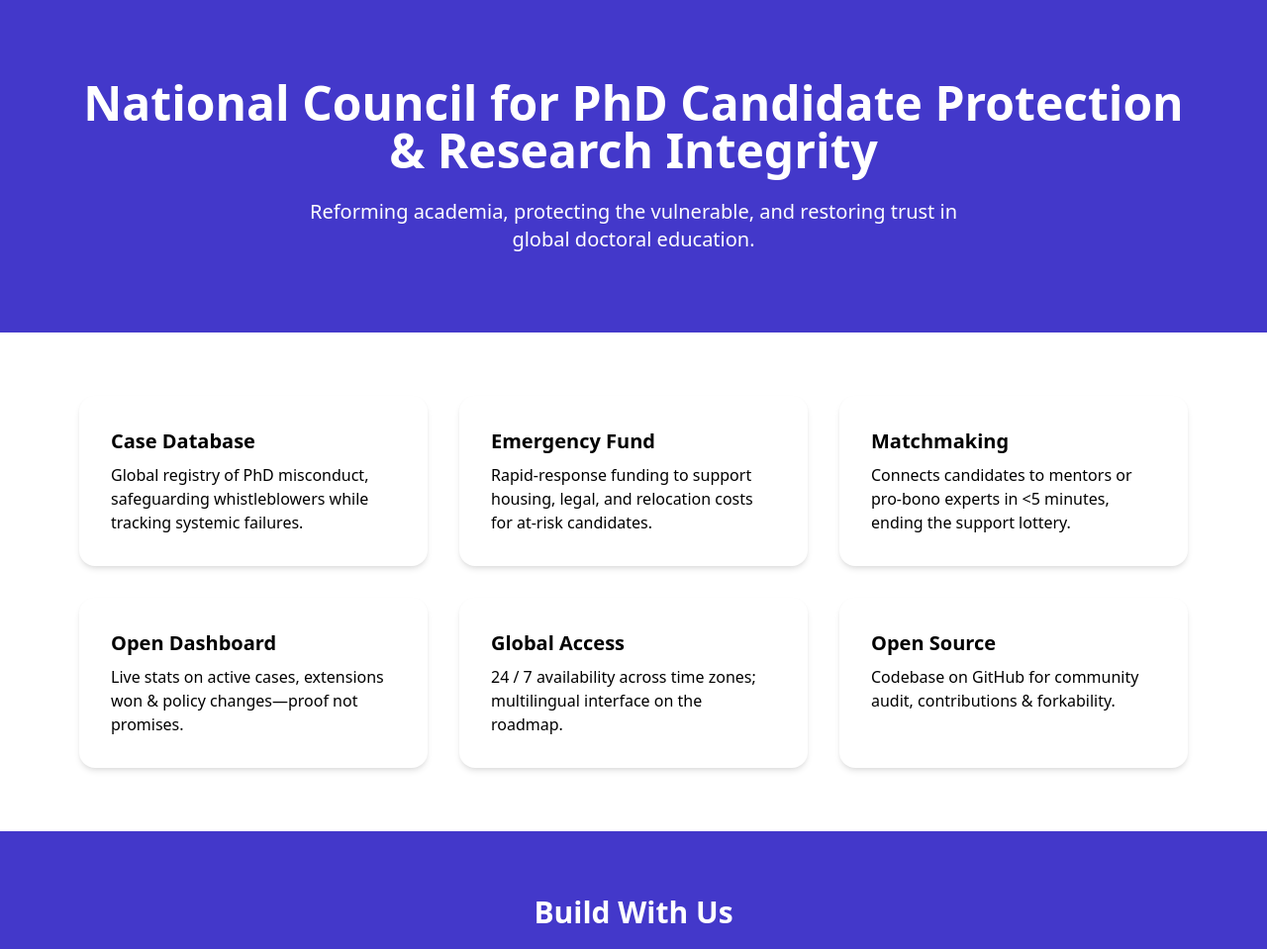
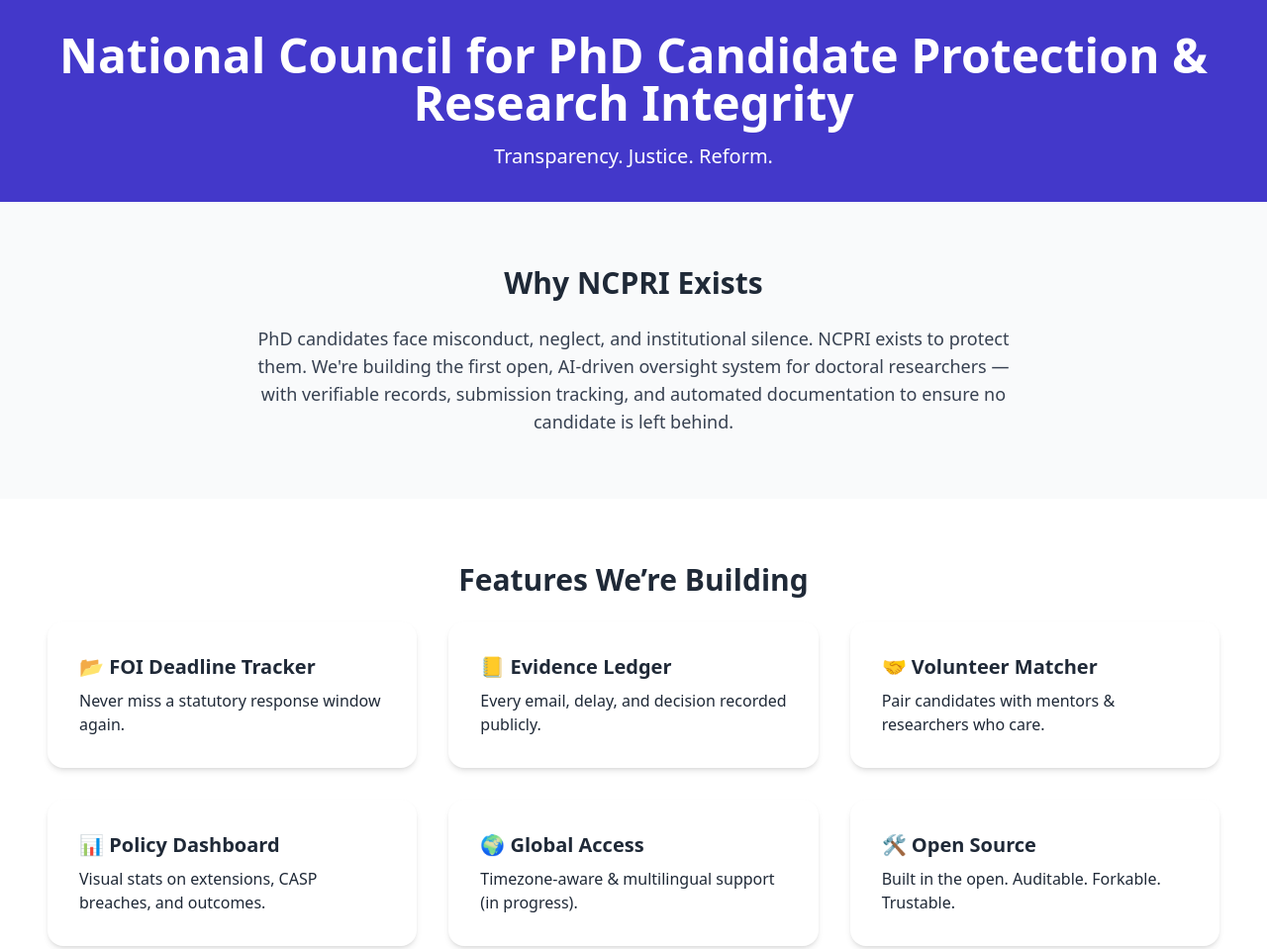
Before and after one commit to costapaquette/ncpri-site, a plain HTML site: page index.html in a window 1280 px wide. Shown: the top 959 px of the page at 99% size. Drawn offline with nearby package versions, Linux system fonts and the light colour scheme.

Commit message:
Replace with full working homepage

```diff
--- a/index.html
+++ b/index.html
@@ -3,46 +3,60 @@
 <head>
   <meta charset="UTF-8" />
   <meta name="viewport" content="width=device-width, initial-scale=1.0" />
-  <title>NCPRI – National Council for PhD Candidate Protection & Research Integrity</title>
-  <link rel="stylesheet" href="https://cdn.jsdelivr.net/npm/tailwindcss@2.2.19/dist/tailwind.min.css">
+  <title>NCPRI – Candidate Protection</title>
+  <link href="https://fonts.googleapis.com/css2?family=Inter:wght@400;600;700&display=swap" rel="stylesheet" />
+  <script src="https://cdn.tailwindcss.com"></script>
 </head>
-<body class="bg-stone-50 text-stone-800">
+<body class="bg-white text-gray-800 font-sans leading-normal tracking-normal">
 
-  <!-- HERO -->
-  <section class="bg-indigo-700 text-white py-20">
-    <div class="container mx-auto px-6 md:px-12 lg:px-20 text-center">
-      <h1 class="text-3xl md:text-5xl font-bold mb-6 leading-tight">National Council for PhD Candidate Protection & Research Integrity</h1>
-      <p class="text-lg md:text-xl max-w-2xl mx-auto">Reforming academia, protecting the vulnerable, and restoring trust in global doctoral education.</p>
+  <!-- HEADER -->
+  <header class="bg-indigo-700 text-white py-8">
+    <div class="container mx-auto px-6 md:px-12 text-center">
+      <h1 class="text-3xl md:text-5xl font-extrabold mb-4">National Council for PhD Candidate Protection & Research Integrity</h1>
+      <p class="text-lg md:text-xl font-light">Transparency. Justice. Reform.</p>
+    </div>
+  </header>
+
+  <!-- INTRO -->
+  <section class="py-16 bg-gray-50">
+    <div class="container mx-auto px-6 md:px-12 text-center">
+      <h2 class="text-2xl md:text-3xl font-bold mb-6">Why NCPRI Exists</h2>
+      <p class="max-w-3xl mx-auto text-lg text-gray-700">
+        PhD candidates face misconduct, neglect, and institutional silence. NCPRI exists to protect them.
+        We're building the first open, AI‑driven oversight system for doctoral researchers — with verifiable records,
+        submission tracking, and automated documentation to ensure no candidate is left behind.
+      </p>
     </div>
   </section>
 
   <!-- FEATURES -->
-  <section class="py-16">
-    <div class="container mx-auto px-6 md:px-12 lg:px-20">
-      <div class="grid gap-8 md:grid-cols-2 lg:grid-cols-3">
+  <section class="py-16 bg-white">
+    <div class="container mx-auto px-6 md:px-12">
+      <h2 class="text-2xl md:text-3xl font-bold mb-6 text-center">Features We’re Building</h2>
+      <div class="grid gap-8 md:grid-cols-3">
         <div class="bg-white rounded-2xl p-8 shadow-md">
-          <h3 class="text-xl font-semibold mb-2">Case Database</h3>
-          <p>Global registry of PhD misconduct, safeguarding whistleblowers while tracking systemic failures.</p>
+          <h3 class="text-xl font-semibold mb-2">📂 FOI Deadline Tracker</h3>
+          <p>Never miss a statutory response window again.</p>
         </div>
         <div class="bg-white rounded-2xl p-8 shadow-md">
-          <h3 class="text-xl font-semibold mb-2">Emergency Fund</h3>
-          <p>Rapid-response funding to support housing, legal, and relocation costs for at-risk candidates.</p>
+          <h3 class="text-xl font-semibold mb-2">📒 Evidence Ledger</h3>
+          <p>Every email, delay, and decision recorded publicly.</p>
         </div>
         <div class="bg-white rounded-2xl p-8 shadow-md">
-          <h3 class="text-xl font-semibold mb-2">Matchmaking</h3>
-          <p>Connects candidates to mentors or pro-bono experts in &lt;5 minutes, ending the support lottery.</p>
+          <h3 class="text-xl font-semibold mb-2">🤝 Volunteer Matcher</h3>
+          <p>Pair candidates with mentors & researchers who care.</p>
         </div>
         <div class="bg-white rounded-2xl p-8 shadow-md">
-          <h3 class="text-xl font-semibold mb-2">Open Dashboard</h3>
-          <p>Live stats on active cases, extensions won &amp; policy changes—proof not promises.</p>
+          <h3 class="text-xl font-semibold mb-2">📊 Policy Dashboard</h3>
+          <p>Visual stats on extensions, CASP breaches, and outcomes.</p>
         </div>
         <div class="bg-white rounded-2xl p-8 shadow-md">
-          <h3 class="text-xl font-semibold mb-2">Global Access</h3>
-          <p>24 / 7 availability across time zones; multilingual interface on the roadmap.</p>
+          <h3 class="text-xl font-semibold mb-2">🌍 Global Access</h3>
+          <p>Timezone-aware & multilingual support (in progress).</p>
         </div>
         <div class="bg-white rounded-2xl p-8 shadow-md">
-          <h3 class="text-xl font-semibold mb-2">Open Source</h3>
-          <p>Codebase on GitHub for community audit, contributions &amp; forkability.</p>
+          <h3 class="text-xl font-semibold mb-2">🛠 Open Source</h3>
+          <p>Built in the open. Auditable. Forkable. Trustable.</p>
         </div>
       </div>
     </div>
@@ -57,16 +71,28 @@
         first open, AI‑driven oversight platform for doctoral candidates.
       </p>
       <div class="flex flex-col md:flex-row justify-center gap-6">
-        <a href="https://mail.google.com/mail/?view=cm&fs=1&to=costa.arvanitis@gmail.com&su=I%20want%20to%20BUILD&body=I%20want%20to%20build" target="_blank" class="bg-white text-indigo-700 font-semibold rounded-2xl px-8 py-3 shadow-lg hover:shadow-xl transition">
+        <a href="https://mail.google.com/mail/?view=cm&fs=1&to=costa.arvanitis@gmail.com&su=I%20want%20to%20BUILD&body=I%20want%20to%20build"
+           target="_blank"
+           class="bg-white text-indigo-700 font-semibold rounded-2xl px-8 py-3 shadow-lg hover:shadow-xl transition">
           I Want to Build
         </a>
-        <a href="https://mail.google.com/mail/?view=cm&fs=1&to=costa.arvanitis@gmail.com&su=Pilot%20at%20Our%20Uni&body=I’d%20like%20to%20explore%20a%20pilot%20at%20my%20university" target="_blank" class="bg-white text-indigo-700 font-semibold rounded-2xl px-8 py-3 shadow-lg hover:shadow-xl transition">
+        <a href="https://mail.google.com/mail/?view=cm&fs=1&to=costa.arvanitis@gmail.com&su=Pilot%20at%20Our%20Uni&body=I’d%20like%20to%20explore%20a%20pilot%20at%20my%20university"
+           target="_blank"
+           class="bg-white text-indigo-700 font-semibold rounded-2xl px-8 py-3 shadow-lg hover:shadow-xl transition">
           Pilot at Our Uni
         </a>
-        <a href="https://mail.google.com/mail/?view=cm&fs=1&to=costa.arvanitis@gmail.com&su=Beta%20Test%20Dashboard&body=I’m%20interested%20in%20beta%20testing%20the%20dashboard" target="_blank" class="bg-white text-indigo-700 font-semibold rounded-2xl px-8 py-3 shadow-lg hover:shadow-xl transition">
+        <a href="https://mail.google.com/mail/?view=cm&fs=1&to=costa.arvanitis@gmail.com&su=Beta%20Test%20Dashboard&body=I’m%20interested%20in%20beta%20testing%20the%20dashboard"
+           target="_blank"
+           class="bg-white text-indigo-700 font-semibold rounded-2xl px-8 py-3 shadow-lg hover:shadow-xl transition">
           Beta‑Test Dashboard
         </a>
+        <a href="submissions.html"
+           target="_blank"
+           class="bg-white text-indigo-700 font-semibold rounded-2xl px-8 py-3 shadow-lg hover:shadow-xl transition">
+          Submit a Report
+        </a>
       </div>
+
       <p class="text-sm mt-6 text-white">
         Or email directly: <strong>costa.arvanitis@gmail.com</strong><br>
         GitHub: <a href="https://github.com/costapaquette/ncpri-site" class="underline text-white">https://github.com/costapaquette/ncpri-site</a>
@@ -78,5 +104,6 @@
   <footer class="py-10 text-center text-sm text-gray-500 bg-stone-100">
     &copy; 2025 NCPRI. Built in the open • Code licensed MIT • v0.1
   </footer>
+
 </body>
 </html>
```
